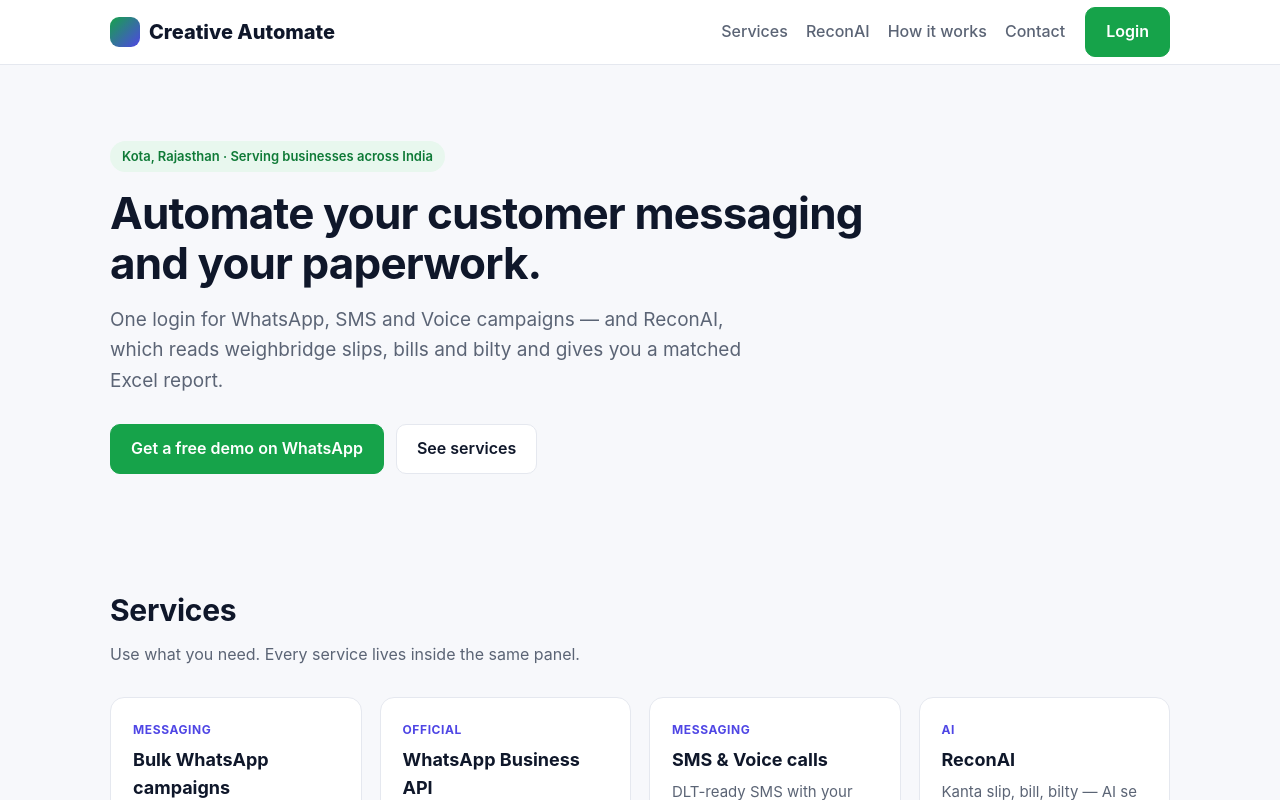
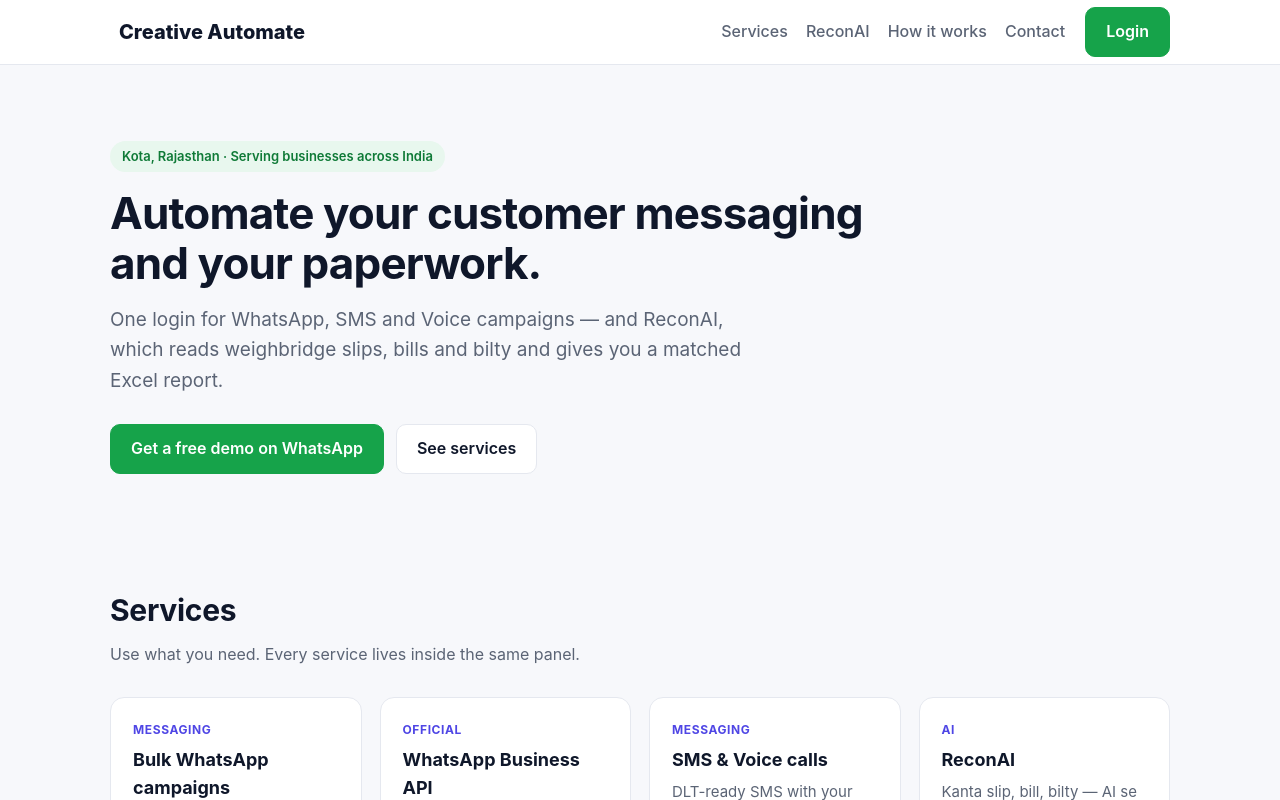
Before and after one commit to jeetsmspacttown-max/creativeautomate-site, a plain HTML site: page creativeautomate_site/index.html in a window 1280 px wide. Shown: the top 800 px of the page. Drawn offline with Linux system fonts and the light colour scheme.

Commit message:
Update style.css

```diff
--- a/creativeautomate_site/style.css
+++ b/creativeautomate_site/style.css
@@ -6,7 +6,6 @@ a{color:var(--brand-d);text-decoration:none}a:hover{text-decoration:underline}
 header{position:sticky;top:0;background:rgba(255,255,255,.92);backdrop-filter:blur(8px);border-bottom:1px solid var(--line);z-index:10}
 .nav{display:flex;align-items:center;gap:20px;height:64px}
 .logo{font-weight:800;font-size:20px;color:var(--ink);display:flex;align-items:center;gap:9px}
-.logo i{width:30px;height:30px;border-radius:9px;background:linear-gradient(135deg,var(--brand),var(--accent));display:inline-block}
 .nav .sp{flex:1}.nav .links a{color:var(--muted);margin-left:18px;font-weight:500}
 .btn{display:inline-block;padding:11px 20px;border-radius:10px;font-weight:600;border:1px solid var(--line);background:#fff;color:var(--ink)}
 .btn:hover{text-decoration:none;box-shadow:0 2px 10px rgba(0,0,0,.06)}
```
